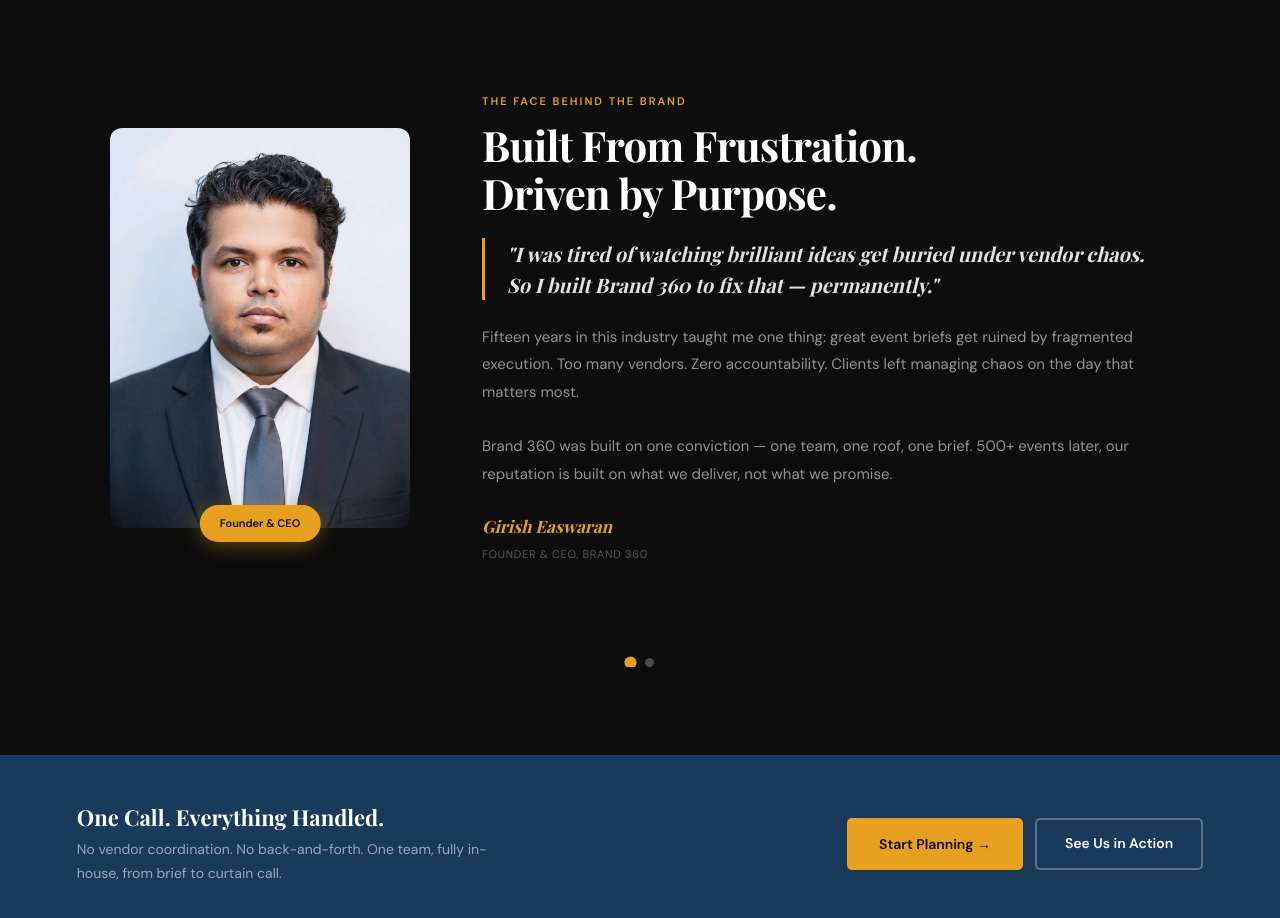
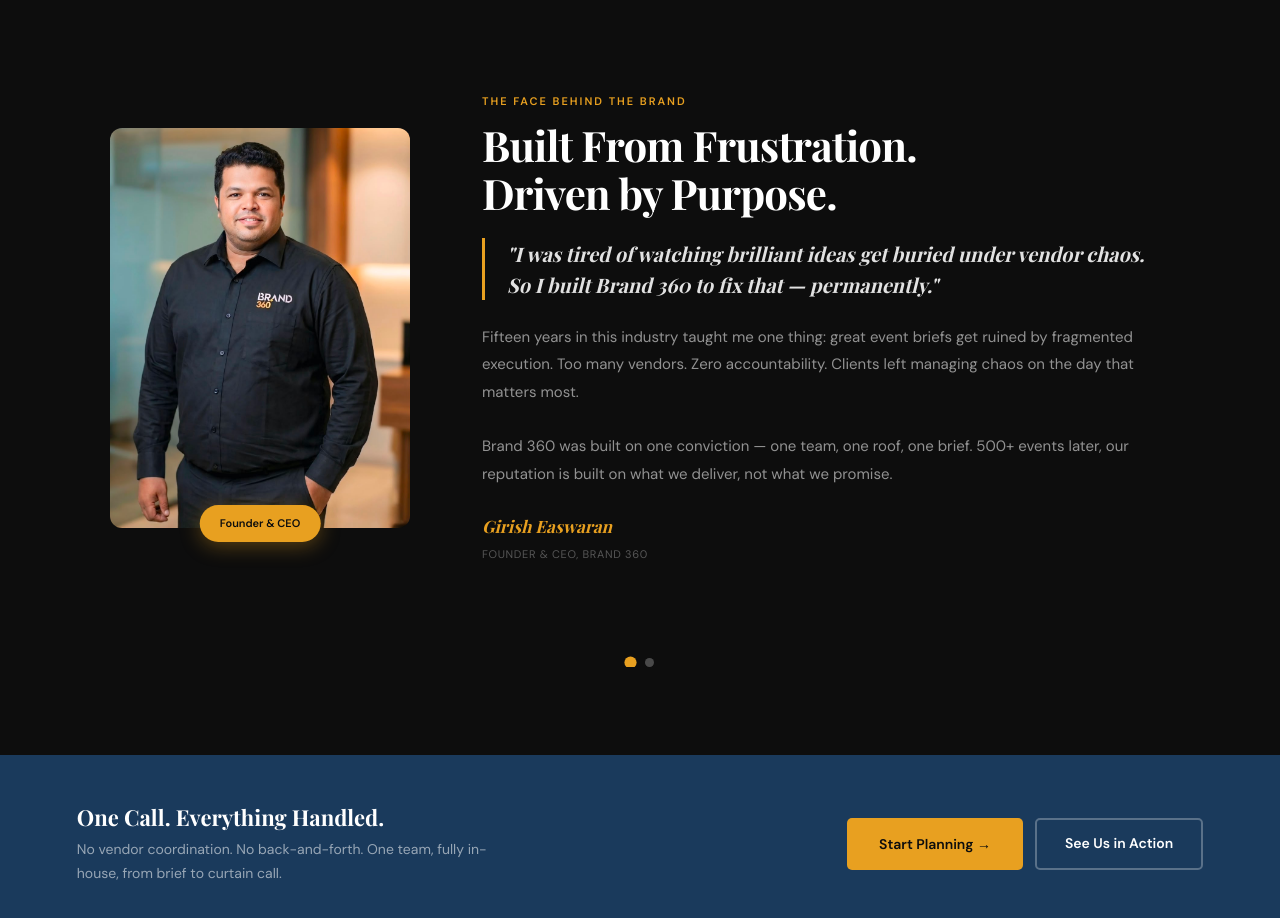
Before and after one commit to ITechTailor/brand360updated, a website built with Vite: page index.html in a window 1280 px wide. Shown: the part 6080-6998 px from the top of the page. Built offline with nearby package versions, Linux system fonts and the light colour scheme.

Commit message:
Updated index.html

```diff
--- a/index.html
+++ b/index.html
@@ -332,7 +332,7 @@
                     <div class="founder-slide">
                         <div class="founder-grid">
                             <div class="founder-img-wrap">
-                                <img src="assets/images/founder.jpeg" alt="Girish Easwaran — Founder &amp; CEO, Brand 360" class="founder-photo">
+                                <img src="assets/images/founder_new.jpeg" alt="Girish Easwaran — Founder &amp; CEO, Brand 360" class="founder-photo">
                                 <div class="founder-badge">Founder &amp; CEO</div>
                             </div>
                             <div class="founder-content">
```
